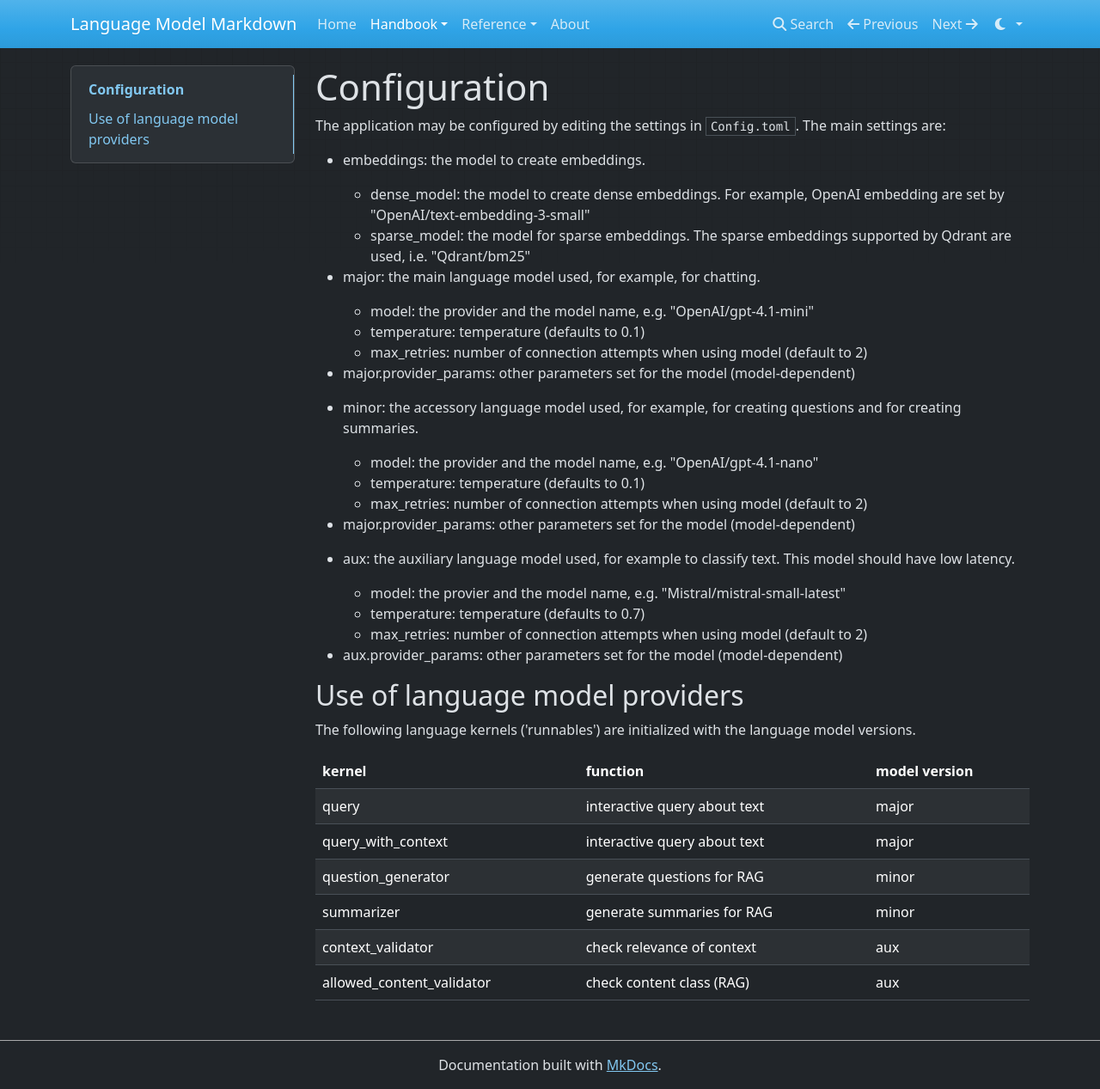
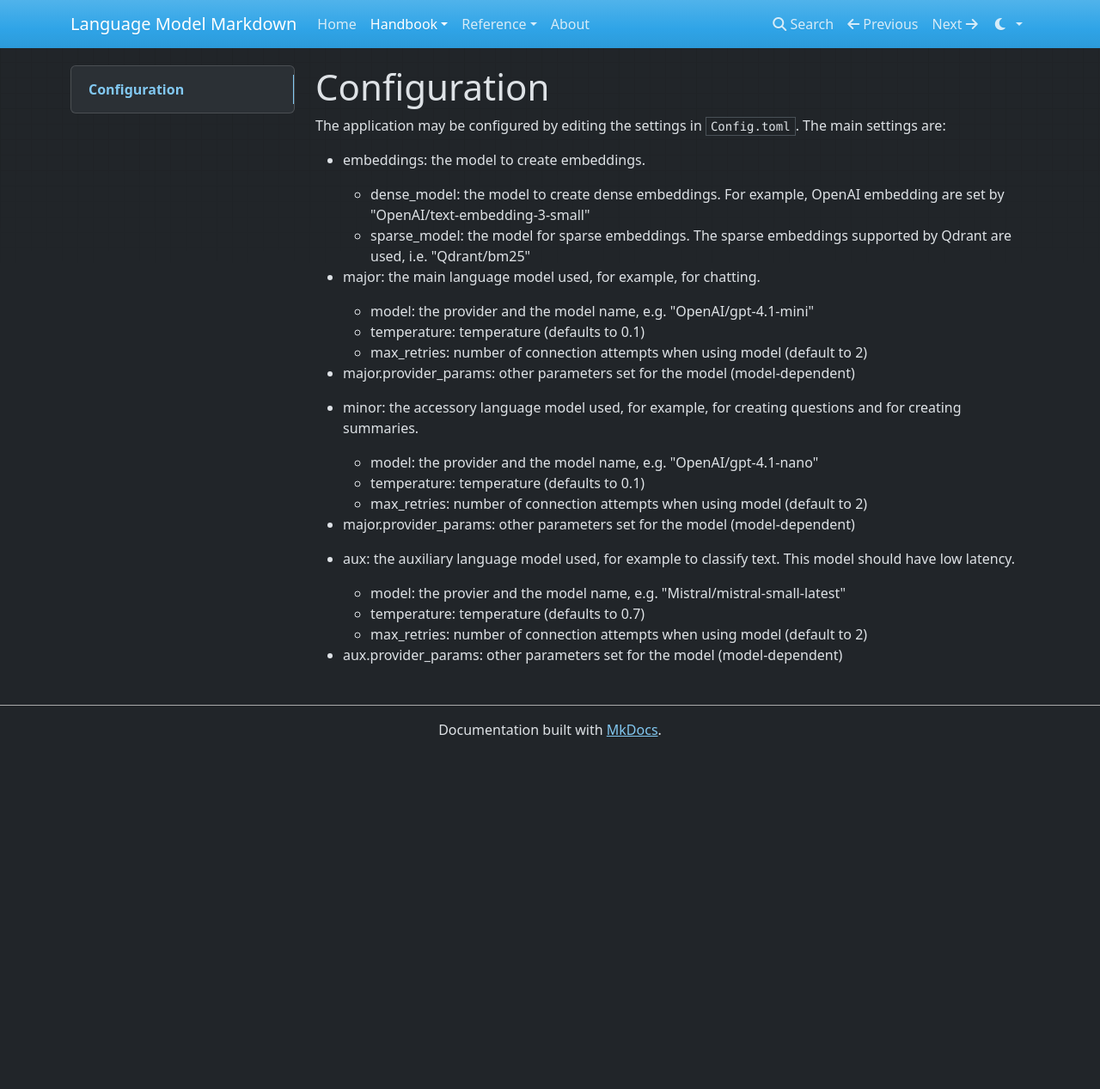
Before and after one commit to roberto-viviani/lm-markdown, an MkDocs documentation site: the page built from docs/Handbook/Configuration.md, in a window 1280 px wide and 1267 px high. Shown: the whole window at 86% size. Built offline with MkDocs 1.6.1, drawn with Linux system fonts in a browser that asks for light colours; nearby versions of some CDN libraries.

Commit message:
docs, selecting material consistent with code

```diff
--- a/docs/Handbook/Configuration.md
+++ b/docs/Handbook/Configuration.md
@@ -26,16 +26,3 @@ The application may be configured by editing the settings in `Config.toml`. The
     - max_retries: number of connection attempts when using model (default to 2)
 
 - aux.provider_params: other parameters set for the model (model-dependent)
-
-## Use of language model providers
-
-The following language kernels ('runnables') are initialized with the language model versions.
-
-| kernel | function | model version |
-| --- | --- | --- |
-| query | interactive query about text | major |
-| query_with_context | interactive query about text | major |
-| question_generator | generate questions for RAG | minor |
-| summarizer | generate summaries for RAG | minor |
-| context_validator | check relevance of context  | aux |
-| allowed_content_validator | check content class (RAG) | aux |
```
Also changed, not shown: docs/Handbook/PrepareRAG.md (+1 -1 lines), docs/index.md (+0 -6 lines).
